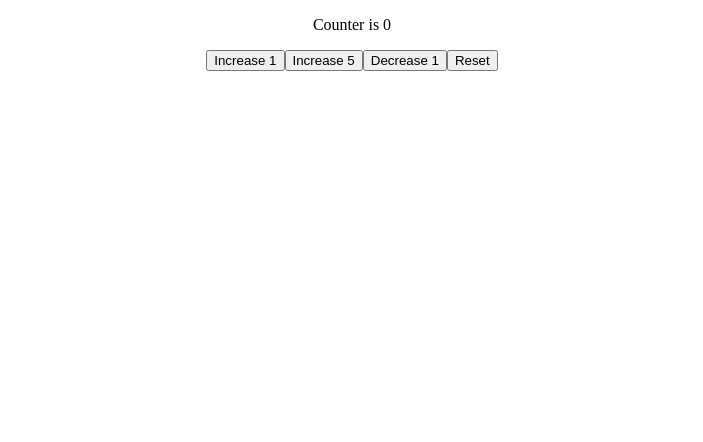
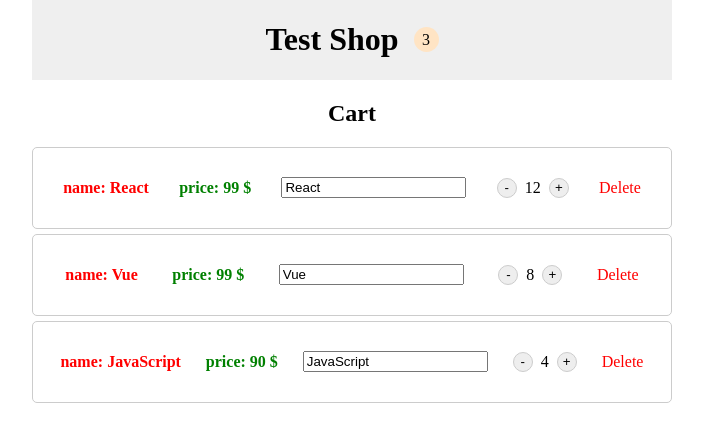
Before and after one commit to amir-rismani/react-tutorial, a React (Create React App) app: page / in a window 1280 px wide. Shown: the top 442 px of the page, without its empty margins (288-991 px from the left). Built offline with nearby package versions, Linux system fonts and the light colour scheme.

Commit message:
Final change context

```diff
--- a/src/App.js
+++ b/src/App.js
@@ -18,7 +18,7 @@
 import FunctionalRef from "./components/Ref/FunctionalRef";
 import CounterProvider from "./components/Context/CounterProvider";
 import CounterIncrease from "./components/Context/CounterIncrease";
-import ProductProvider from "./components/Context/ProductsProvider";
+import ProductProvider from "./components/Providers/ProductsProvider";
 import Products from "./components/Context/Products/Products";
 import CounterReducer from "./components/Reducer/CounterReducer";
 
@@ -195,14 +195,10 @@
 const App = () => {
     return (
         <div>
-            <CounterProvider>
-                <CounterIncrease />
-            </CounterProvider>
-
-            {/* <ProductProvider>
+            <ProductProvider>
+                <NavBar />
                 <Products />
-            </ProductProvider> */}
-            {/* <CounterReducer /> */}
+            </ProductProvider>
         </div>
     );
 }
--- a/src/components/Context/Products/Products.js
+++ b/src/components/Context/Products/Products.js
@@ -1,4 +1,4 @@
-import { useProducts } from "../ProductsProvider";
+import { useProducts } from "../../Providers/ProductsProvider";
 import Product from "../../Product/Product";
 
 const Products = () => {
--- a/src/components/NavBar/NavBar.js
+++ b/src/components/NavBar/NavBar.js
@@ -1,6 +1,9 @@
 import styles from './NavBar.module.css'
+import { useProducts } from '../Providers/ProductsProvider';
 // Object destructuring
-const NavBar = ({ totalItems }) => {
+const NavBar = () => {
+    const products = useProducts();
+    const totalItems = products.length;
     console.log('NavBar.js render.')
     return (
         <header className={styles.header}>
--- a/src/components/Product/Product.js
+++ b/src/components/Product/Product.js
@@ -1,9 +1,9 @@
 // import "./Product.css";
-import { Component, useContext, useEffect, useState } from "react";
+import { useContext, useEffect } from "react";
 import styles from "./Product.module.css"
 import { BiTrash } from "react-icons/bi";
 import { userContext } from "../../App";
-import { useProductActions } from "../Context/ProductsProvider";
+import { useProductActions } from "../Providers/ProductsProvider";
 // Object destructuring
 // const Product = ({ click, product, onRemove, onDecreament, onIncreament, onChange, children }) => {
 // class Product extends Component {
```
Also changed, not shown: src/components/Providers/ProductsProvider.js (renamed from src/components/Context/ProductsProvider.js).
